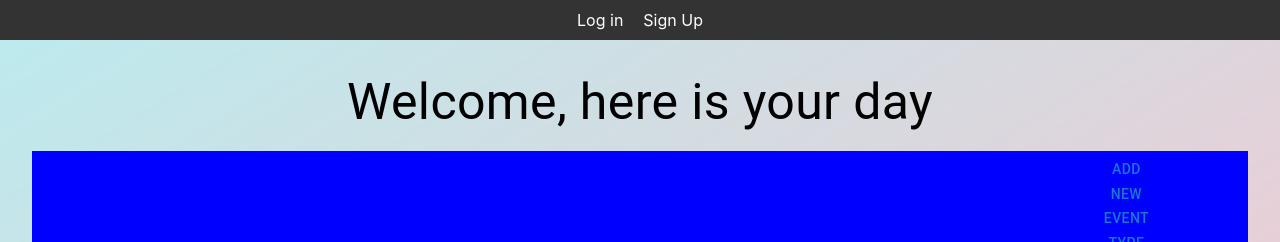
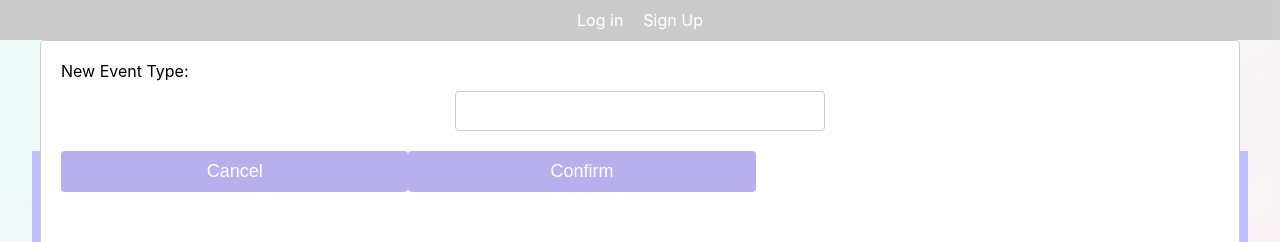
Before and after one commit to Thibault2001/AchieveIt, a React (Create React App) app: page /welcome in a window 1280 px wide. Both pictures are taken after a click on the button "ADD NEW EVENT TYPE". Shown: the top 242 px of the page. Built offline with nearby package versions, Linux system fonts and the light colour scheme; no server answers.

Commit message:
Made new button on right side of screen, modal works, and currently implementing the addition to the dropdown menu.

```diff
--- /dev/null
+++ b/src/AddNewEvent.js
@@ -0,0 +1,55 @@
+import React, {useState} from "react";
+import Modal from 'react-modal';
+
+const AddNewEvent = ({ isNewEventTypeModalOpen, setIsNewEventTypeModalOpen, addNewEventType }) =>
+{
+    const[customEventName, setCustomEventName] = useState('');
+
+    const confirmCreateEventType = () =>
+        {
+            if(customEventName.trim() !== '')  //Makes sure user enters a string
+            {
+                const confirmation = window.confirm(`Your new event type will be called: ${customEventName}`);
+                if(confirmation) //If user clicks yes to confirm new event type
+                {
+                    // Add event type to the dropdown menu. Make sure new event type is at bottom.
+                   // toast.success('Added New Event Type!');
+
+                   addNewEventType(customEventName.trim())
+                   setCustomEventName('');
+                   setIsNewEventTypeModalOpen(false);
+
+                }
+            }
+            else //If no input is entered and they click confirm
+            {
+                window.alert(`Please enter a name for your new event type!`);
+            }
+        };
+
+    const cancelCreateEventType = () =>
+    {
+        setIsNewEventTypeModalOpen(false);
+    };
+
+    return (
+        <Modal
+            isOpen={isNewEventTypeModalOpen}
+            onRequestClose={() => setIsNewEventTypeModalOpen(false)}
+            contentLabel="New Event Type Modal"
+        >
+
+            <label htmlFor="customEventName"> New Event Type: </label>
+            <input
+                type="text"
+                id="customEventName"
+                value={customEventName}
+                onChange={(e) => setCustomEventName(e.target.value)}
+                />
+                <button onClick={cancelCreateEventType}>Cancel</button>
+                <button onClick={confirmCreateEventType}>Confirm</button>
+            </Modal>
+    );
+};
+
+export default AddNewEvent;
--- a/src/Appointment.js
+++ b/src/Appointment.js
@@ -2,6 +2,7 @@ import React, { useEffect, useState } from 'react'
 import './CSS_files/Appointment.css';
 import Modal from 'react-modal';
 import EventDisplay from './EventDisplay' //Importing EventDisplay file
+import eventTypes from './eventTypes.js';
 // import { toast } from 'react-toastify/dist';
 // import 'react-toastify/dist/ReactToastify.css';
 
@@ -15,13 +16,12 @@ import EventDisplay from './EventDisplay' //Importing EventDisplay file
         of their event. Inside of the Modal being called, the Event.js file is called.
     */
 
-    function Appointment()
+    function Appointment({isNewEventTypeModalOpen, setIsNewEventTypeModalOpen})
     { //Defining state variables using the useState hook
         const[isModalOpen, setIsModalOpen] = useState(false);
         const[selectedItem, setSelectedItem] = useState(null);
         const[isDropdownOpen, setIsDropdownOpen] = useState(false);
-        const[isNewEventTypeModalOpen, setIsNewEventTypeModalOpen] = useState(false);
-        const[customEventName, setCustomEventName] = useState('');
+       // const[isNewEventTypeModalOpen, setIsNewEventTypeModalOpen] = useState(false);
 
         //Function to handle the itemClick from the dropdown menu for where user chooses which event type to choose.
         const handleItemClick = (item) =>
@@ -66,36 +66,11 @@ import EventDisplay from './EventDisplay' //Importing EventDisplay file
 
         //Array of all the items for the dropdown menu
         const items = [
-            {id: 1, name: 'Appointment'},
-            {id: 2, name: 'Sports'},
-            {id: 3, name: 'Birthday'},
-            {id: 4, name: 'University'},
-            {id: 5, name: 'New Event Type'}, //Adding the New Event Type option for the user.
+            { id: 1, name: 'Appointment' },
+            { id: 2, name: 'Sports' },
+            { id: 3, name: 'Birthday' },
+            { id: 4, name: 'University' },
         ];
-
-        const confirmCreateEventType = () =>
-        {
-            if(selectedItem && selectedItem.name === 'New Event Type')
-            {
-                const confirmation = window.confirm(`Your new event type will be called: ${customEventName}`);
-                if(confirmation)
-                {
-                    // Add event type to the dropdown menu. Make sure new event type is at bottom.
-                   // toast.success('Added New Event Type!');
-                }
-                setCustomEventName('');
-                setIsNewEventTypeModalOpen(false);
-            }
-            else
-            {
-                setIsModalOpen(false);
-            }
-        }
-
-        const cancelCreateEventType = () =>
-        {
-            setIsNewEventTypeModalOpen(false);
-        }
 
     return (
       <div className="appointment">
@@ -129,23 +104,7 @@ import EventDisplay from './EventDisplay' //Importing EventDisplay file
                     <button class="closeButton" onClick={closeModal}> Close </button>
                 </Modal>
 
-                    {/* Modal to allow the user to create a new event type*/}
-                <Modal
-                    isOpen={isNewEventTypeModalOpen}
-                    onRequestClose={() => setIsNewEventTypeModalOpen(false)}
-                    contentLabel="New Event Type Modal"
-                >
 
-                    <label htmlFor="customEventName"> New Event Type: </label> {/* Label for user to enter their event name*/}
-                    <input
-                        type="text"
-                        id="customEventName"
-                        value={customEventName}
-                        onChange={(e) => setCustomEventName(e.target.value)}
-                        /> {/* Saves their event name to above variable*/}
-                        <button onClick={cancelCreateEventType}>Cancel</button> {/* Cancel and Confirm buttons with functions*/}
-                        <button onClick={confirmCreateEventType}>Confirm</button>
-                </Modal>
            </div>
       </div>
 
--- /dev/null
+++ b/src/eventTypes.js
@@ -0,0 +1,8 @@
+const eventTypes = [
+    { id: 1, name: 'Appointment' },
+    { id: 2, name: 'Sports' },
+    { id: 3, name: 'Birthday' },
+    { id: 4, name: 'University' },
+  ];
+
+  export default eventTypes;
--- a/src/welcomeUsers.jsx
+++ b/src/welcomeUsers.jsx
@@ -10,6 +10,8 @@ import React, { useState } from "react";
 import { Button, Typography, Box, Grid, Select, MenuItem } from "@mui/material";
 import Appointment from "./Appointment";
 import Goal from './Goals';
+import AddNewEvent from "./AddNewEvent";
+import eventTypes from "./eventTypes";
 
 /*
     In this section, we are setting up state and utility variables to manage and interact with dates:
@@ -25,6 +27,7 @@ const WelcomeUser = () => {
   const todayMonth = today.getMonth();
   const todayYear = today.getFullYear();
 
+  const [isNewEventTypeModalOpen, setIsNewEventTypeModalOpen] = useState(false);
   const [currentDate, setCurrentDate] = useState(new Date());
   const daysInMonth = new Date(
     currentDate.getFullYear(),
@@ -93,6 +96,24 @@ const WelcomeUser = () => {
     new Date(2000, index).toLocaleString("default", { month: "long" })
   );
 
+  const handleAddEventTypeClick = () =>
+  {
+    setIsNewEventTypeModalOpen(true)
+  }
+
+  const [eventTypes, setEventTypes] = useState([
+
+    {id: 1, name: 'Appointment'},
+    {id: 2, name: 'Sports'},
+    {id: 3, name: 'Birthday'},
+    {id: 4, name: 'University'},
+  ]);
+
+  const addNewEventType = (newEventType) =>
+  {
+    setEventTypes(prevEventTypes => [...prevEventTypes, {id: prevEventTypes.length + 1, name: newEventType}])
+  };
+
   return (
     <Box p={4}>
       {/* Small welcome message to the user */}
@@ -102,10 +123,21 @@ const WelcomeUser = () => {
 
       </Typography>
       <div className="addEventButton">
-        <Button> Add New Event Type </Button>
+        <Button onClick={handleAddEventTypeClick}> Add New Event Type </Button>
       </div>
+      <Appointment
+        isNewEventTypeModalOpen={isNewEventTypeModalOpen}
+        setIsNewEventTypeModalOpen={setIsNewEventTypeModalOpen}
+        eventTypes={eventTypes}
+        />
 
-      <Appointment /> {/* Calls the dropdown of the event creation method. */}
+      {isNewEventTypeModalOpen && (
+        <AddNewEvent
+        isNewEventTypeModalOpen={isNewEventTypeModalOpen}
+        setIsNewEventTypeModalOpen={setIsNewEventTypeModalOpen}
+        addNewEventType={addNewEventType}
+        />
+      )}
       <Goal/>
       {/* Main container for the grid system, setting margins, and justifying content to center to ensure it appears centered vertically and horizontally */}
       <Grid
```
